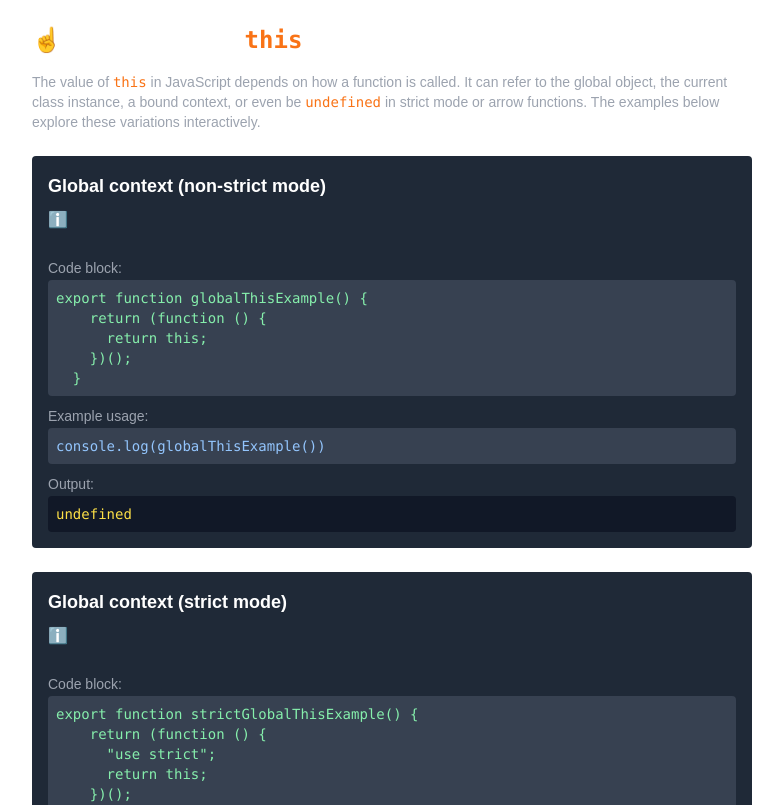
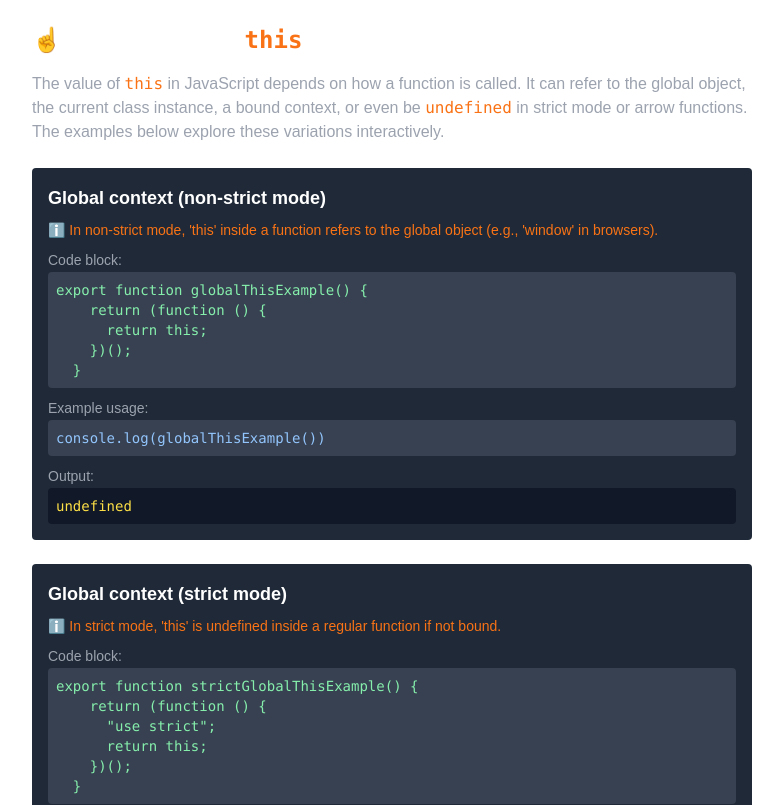
Before and after one commit to rciesielski3/learn-js-react-basics, a Next.js app: page /js/this in a window 1280 px wide. Shown: the top 805 px of the page, without its empty margins (248-1031 px from the left). Built offline with nearby package versions, Linux system fonts and the light colour scheme.

Commit message:
feat: add description to each js component, add props to ExampleBlock

```diff
--- a/app/react/virtual-dom/page.tsx
+++ b/app/react/virtual-dom/page.tsx
@@ -1,15 +1,7 @@
 "use client";
-import VirtualDomVisualizer from "../../../components/VirtualDomVisualizer";
+
+import VirtualDomSection from "@/components/sections/VirtualDomSection";
 
 export default function VirtualDomPage() {
-  return (
-    <div className="p-6">
-      <h1 className="text-2xl font-bold mb-4">Virtual DOM Visualizer</h1>
-      <p className="mb-4">
-        This tool demonstrates how React only updates changed parts of the DOM
-        when state changes.
-      </p>
-      <VirtualDomVisualizer />
-    </div>
-  );
+  return <VirtualDomSection />;
 }
--- /dev/null
+++ b/components/sections/VirtualDomSection.tsx
@@ -0,0 +1,35 @@
+"use client";
+
+import React from "react";
+
+import { SectionHeader } from "../shared";
+
+export default function VirtualDomSection() {
+  const [text, setText] = React.useState("Type something...");
+
+  const handleChange = (e: React.ChangeEvent<HTMLInputElement>) => {
+    setText(e.target.value);
+  };
+
+  return (
+    <div className="mt-6 p-6 max-w-3xl mx-auto border border-gray-400 bg-gray-700 rounded text-white">
+      <SectionHeader
+        title="⚛️ Virtual DOM Visualizer"
+        description="This demo shows how React efficiently re-renders only the part of the DOM that changes. Type below to see real-time updates."
+      />
+      <div className="text-sm font-medium text-gray-400">Enter text:</div>
+      <input
+        type="text"
+        value={text}
+        onChange={handleChange}
+        className="bg-gray-500 border border-gray-600 text-blue-300 p-2 rounded w-full mb-4"
+        placeholder="Type something..."
+      />
+
+      <div className="text-sm text-gray-400 mb-1">Rendered Text:</div>
+      <div className="bg-gray-900 p-2 text-yellow-300 rounded border border-gray-600">
+        {text}
+      </div>
+    </div>
+  );
+}
--- a/components/shared/ExampleBlock.tsx
+++ b/components/shared/ExampleBlock.tsx
@@ -17,7 +17,7 @@ export function ExampleBlock({
   return (
     <div className="bg-gray-800 p-4 rounded mb-6">
       <h2 className="font-semibold text-lg mb-2">{name}</h2>
-      <p className="text-base text-gray-500 mb-6">ℹ️ {description}</p>
+      <p className="text-sm text-orange-500 mb-2">ℹ️ {description}</p>
       <div className="mb-2">
         <span className="text-sm font-medium text-gray-400">Code block:</span>
         <pre className="bg-gray-700 text-green-300 p-2 rounded text-sm overflow-x-auto">
--- a/js/classes/ClassesDemo.tsx
+++ b/js/classes/ClassesDemo.tsx
@@ -22,7 +22,7 @@ export default function JSClassesDemo() {
   return (
     <div className="p-6 max-w-3xl mx-auto space-y-6 text-white">
       <h1 className="text-2xl font-bold mb-4">📚 JS Classes & Inheritance</h1>
-      <p className="text-sm text-gray-400 mb-6 max-w-2xl">
+      <p className="text-base text-gray-400 mb-6 max-w-2xl">
         This page demonstrates class syntax, inheritance, overriding methods,
         static methods, and constructor functions with prototypes.
       </p>
--- a/js/this/ThisDemo.tsx
+++ b/js/this/ThisDemo.tsx
@@ -29,7 +29,7 @@ export default function JsThisPage() {
         JavaScript
       </h1>
 
-      <p className="text-sm text-gray-400 mb-6 max-w-2xl">
+      <p className="text-base text-gray-400 mb-6 max-w-2xl">
         The value of <code className="text-orange-500">this</code> in JavaScript
         depends on how a function is called. It can refer to the global object,
         the current class instance, a bound context, or even be{" "}
@@ -42,6 +42,7 @@ export default function JsThisPage() {
         <ExampleBlock
           key={example.id}
           id={example.id}
+          description={example.description}
           name={example.name}
           code={example.code}
           usage={example.usage}
--- a/js/this/this-keyword.js
+++ b/js/this/this-keyword.js
@@ -1,71 +1,9 @@
-// 1. Global context (non-strict mode)
-export function globalThisExample() {
-  return (function () {
-    return this;
-  })();
-}
-// Example usage:
-// console.log(globalThisExample()); // Output: Window object in browsers or global object in Node.js
-
-// 2. Global context (strict mode)
-export function strictGlobalThisExample() {
-  return (function () {
-    "use strict";
-    return this;
-  })();
-}
-// Example usage:
-// console.log(strictGlobalThisExample()); // Output: undefined in strict mode
-
-// 3. Object method
-export const obj = {
-  name: "Rafal",
-  greet() {
-    return `Hi, ${this.name}`;
-  },
-};
-// Example usage:
-// console.log(obj.greet()); // Output: Hi, Rafal
-
-// 4. Arrow function
-export const arrowObj = {
-  name: "ArrowMan",
-  greet: () => `Hi from ${this?.name || "undefined"}`,
-};
-// Example usage:
-// console.log(arrowObj.greet()); // Output: Hi from undefined
-// Note: Arrow functions do not have their own `this`, they inherit it from the parent scope.
-
-// 5. Bound function
-export function boundGreet() {
-  return this.name;
-}
-export const boundContext = {
-  name: "Bounder",
-  greet: boundGreet.bind({ name: "Bounder" }),
-};
-// Example usage:
-// console.log(boundContext.greet()); // Output: Bounder
-// Note: The `bind` method creates a new function that, when called, has its `this` keyword set to the provided value
-
-// 6. Class method
-export class Greeter {
-  constructor(name) {
-    this.name = name;
-  }
-
-  sayHello() {
-    return `Hello from ${this.name}`;
-  }
-}
-// Example usage:
-// const greeter = new Greeter("Classy");
-// console.log(greeter.sayHello()); // Output: Hello from Classy
-
 export const thisExamples = [
   {
     id: "global",
     name: "Global context (non-strict mode)",
+    description:
+      "In non-strict mode, 'this' inside a function refers to the global object (e.g., 'window' in browsers).",
     code: `export function globalThisExample() {
     return (function () {
       return this;
@@ -81,6 +19,8 @@ export const thisExamples = [
   {
     id: "strict-global",
     name: "Global context (strict mode)",
+    description:
+      "In strict mode, 'this' is undefined inside a regular function if not bound.",
     code: `export function strictGlobalThisExample() {
     return (function () {
       "use strict";
@@ -98,6 +38,8 @@ export const thisExamples = [
   {
     id: "object",
     name: "Object method",
+    description:
+      "When a method is called on an object, 'this' refers to that object.",
     code: `export const obj = {
     name: "Rafal",
     greet() {
@@ -118,6 +60,8 @@ export const thisExamples = [
   {
     id: "arrow",
     name: "Arrow function (lexical this)",
+    description:
+      "Arrow functions do not have their own 'this'; they inherit it from the parent scope.",
     code: `export const arrowObj = {
     name: "ArrowMan",
     greet: () => \`Hi from \${this?.name || "undefined"}\`,
@@ -134,6 +78,8 @@ export const thisExamples = [
   {
     id: "bound",
     name: "Bound function",
+    description:
+      "Functions can be bound to a specific 'this' value using bind().",
     code: `export function boundGreet() {
     return this.name;
   }
@@ -152,6 +98,8 @@ export const thisExamples = [
   {
     id: "class",
     name: "Class method",
+    description:
+      "In a class, methods have 'this' automatically bound to the class instance.",
     code: `export class Greeter {
     constructor(name) {
       this.name = name;
```
Also changed, not shown: js/classes/class-examples.js (+14 -0 lines).
